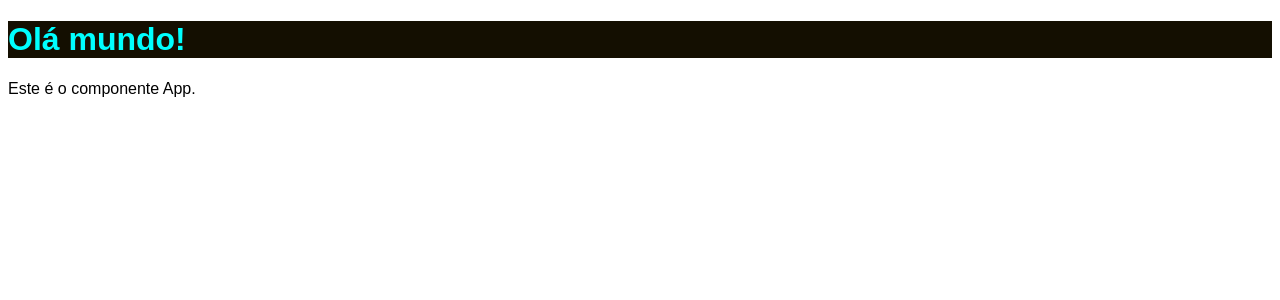
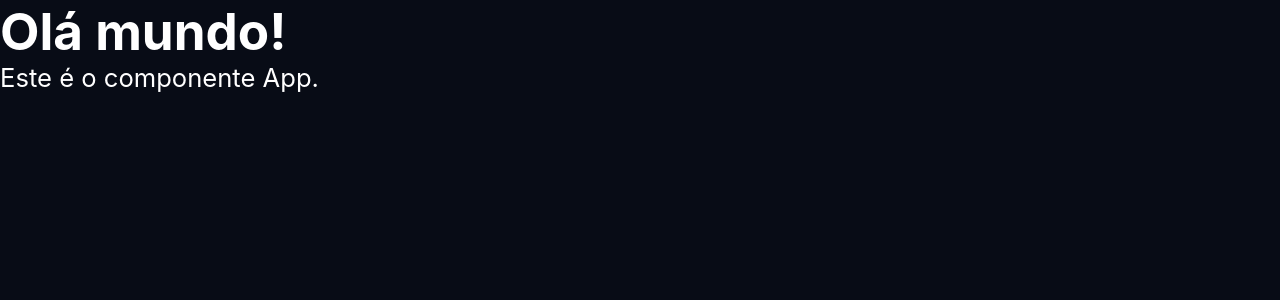
Before and after one commit to Derik-Carv/chronos-pomodoro, a React (Vite) app: page / in a window 1280 px wide. Shown: the top 300 px of the page. Built offline with nearby package versions, Linux system fonts and the light colour scheme.

Commit message:
add-global-css-and-themes

```diff
--- a/src/componentes/Heading.module.css
+++ b/src/componentes/Heading.module.css
@@ -1,7 +1,3 @@
 .heading {
-    background-color: rgb(20, 15, 1);
+
 }
-
-.cyan {
-    color: cyan;
-}
--- a/src/componentes/Heading.tsx
+++ b/src/componentes/Heading.tsx
@@ -1,7 +1,7 @@
 import styles from './Heading.module.css';
 
 export const Heading = (props) => {
-    const headingClass = `${styles.heading} ${styles.cyan}`;
+    const headingClass = `${styles.heading}`;
     return (
         <>
             <h1 className={headingClass}>{props.children}</h1>
--- a/src/styles/global.css
+++ b/src/styles/global.css
@@ -1,8 +1,17 @@
-body {
-    font-family: sans-serif;
-    font-size: 1em;
+* {
+    margin: 0;
+    padding: 0;
+    box-sizing: border-box;
+    font-family: 'Inter', sans-serif;
+};
+
+html {
+    font-size: 62.5%; /* 1rem = 10px */
 }
 
-h1 {
-    color: var(--primary-color);
+body {
+    font-family: system-ui, -apple-system, BlinkMacSystemFont, 'Segoe UI', Roboto, Oxygen, Ubuntu, Cantarell, 'Open Sans', 'Helvetica Neue', sans-serif;
+    font-size: 1.6rem; /* 16px */;
+    background-color: var(--gray-1000);
+    color: var(--text-white-high);
 }
--- a/src/styles/theme.css
+++ b/src/styles/theme.css
@@ -1,3 +1,21 @@
 :root {
-    --primary-color: #ff4dff;
+    --gray-50:  #f8fafc; /* Quase branco, ótimo para fundos */
+    --gray-100: #f1f5f9;
+    --gray-200: #e2e8f0; /* Bordas e divisores leves */
+    --gray-300: #cbd5e1;
+    --gray-400: #94a3b8; /* Placeholder e ícones secundários */
+    --gray-500: #64748b;
+    --gray-600: #475569; /* Texto de suporte */
+    --gray-700: #334155;
+    --gray-800: #1e293b; /* Texto principal / Dark mode background */
+    --gray-900: #0f172a; /* Elementos quase pretos */
+    --gray-1000: #080c16; /* Elementos quase pretos */
+
+    --primary-calm: #60a5fa;
+    --primary-soft: #dbeafe; /* Versão clara para estados de hover ou fundos */
+
+    --text-white-high: #FFFFFF;      /* Títulos e destaques (100% de ênfase) */
+    --text-white-medium: #E2E8F0;    /* Corpo de texto principal (Leitura confortável) */
+    --text-white-low: #94A3B8;       /* Textos secundários, legendas e desativados */
+    --text-white-glass: rgba(255, 255, 255, 0.1); /* Overlay ou linhas sutis */
 }
```
